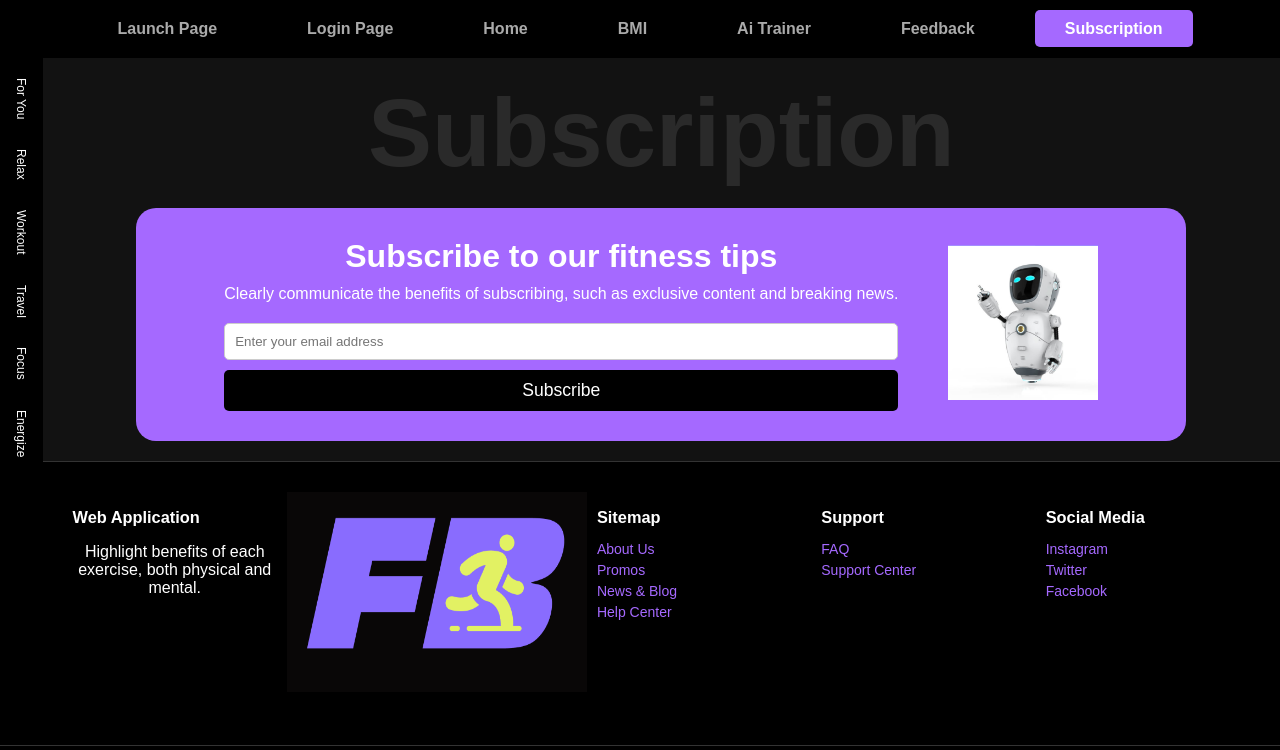
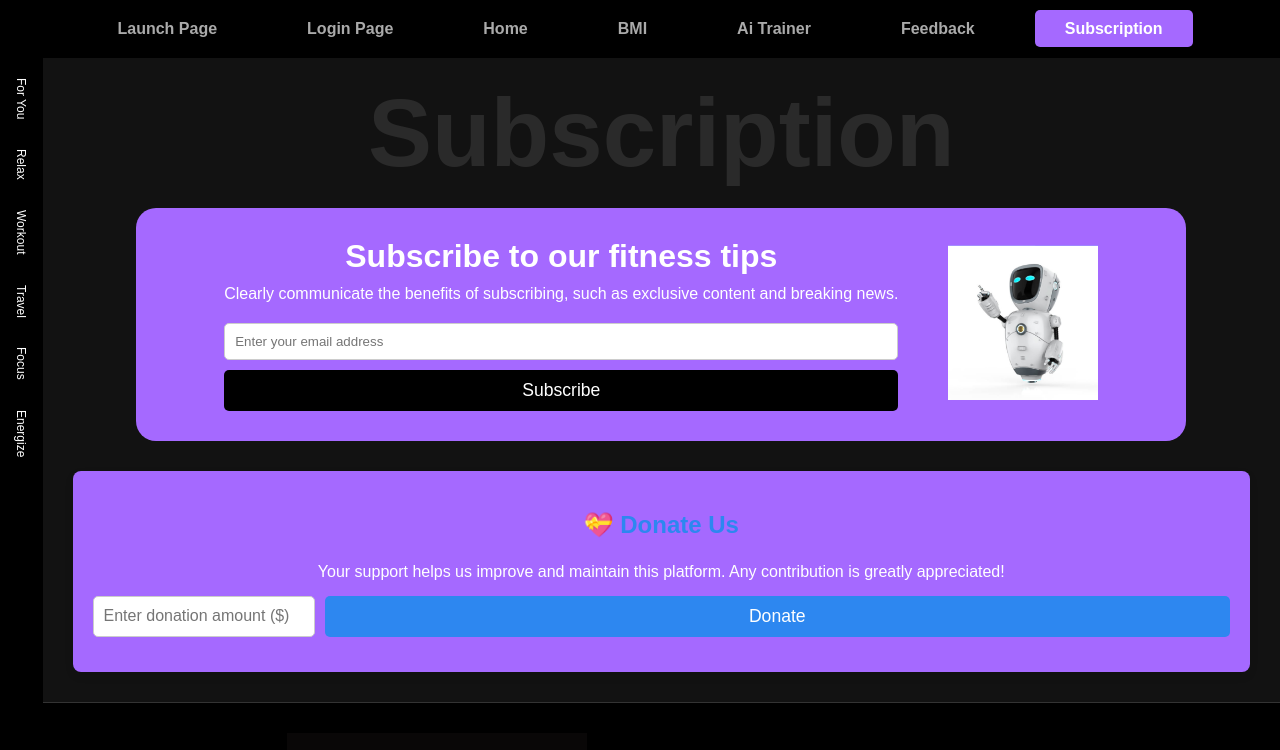
Before and after one commit to hassaanafzal-ha/FITex, a React (Create React App) app: page /subscription in a window 1280 px wide. Shown: the top 750 px of the page. Built offline with nearby package versions, Linux system fonts and the light colour scheme.

Commit message:
Added 'Donate Us' & Fixes Header.css

```diff
--- a/src/components/Header.js
+++ b/src/components/Header.js
@@ -7,8 +7,8 @@ function Header() {
     <header className="header">
       <nav>
         <ul>
-        <li><NavLink to="/launchPage">Launch Page</NavLink></li>
-          <li><NavLink to="/loginPage">Login Page</NavLink></li>
+        <li><NavLink to="/launchPage"end className={({ isActive }) => (isActive ? 'active-link' : '')}>Launch Page</NavLink></li>
+          <li><NavLink to="/loginPage"end className={({ isActive }) => (isActive ? 'active-link' : '')}>Login Page</NavLink></li>
           <li><NavLink to="/homePage" end className={({ isActive }) => (isActive ? 'active-link' : '')}>Home</NavLink></li>
           <li><NavLink to="/BMI" className={({ isActive }) => (isActive ? 'active-link' : '')}>BMI</NavLink></li>
           <li><NavLink to="/AITrainer" className={({ isActive }) => (isActive ? 'active-link' : '')}>Ai Trainer</NavLink></li>
--- a/src/components/HomePage.css
+++ b/src/components/HomePage.css
@@ -55,11 +55,12 @@
 /* Current Date Section */
 .current-date {
   font-size: 20px;
-  color: #fbee65;
+  color:#9a63e9;
   font-weight: 600;
   margin-bottom: 20px;
   text-align: center;
 }
+
 /* Cards Section */
 .cards-section {
   display: flex;
@@ -159,18 +160,19 @@
 
 .profile-button {
   background: #7b68ee;
-  size: 1cap;
+  max-width:fit-content;
+  size: 3cap;
   color: #fff;
   padding: 10px 20px;
   border: none;
-  border-radius: 5px;
+  border-radius: 10px;
   font-size: 1rem;
   cursor: pointer;
   transition: background 0.3s;
 }
 
 .profile-button:hover {
-  background: #4b4b92;
+  background: #050507;
 }
 
 .emoji img {
@@ -220,7 +222,7 @@
 }
 
 .daily-tip {
-  background-color: #9a63e9;
+  background-color: #7b68ee;
   padding: 15px;
   margin: 20px 0;
   border-radius: 8px;
@@ -229,13 +231,15 @@
 }
 
 .daily-tip h2 {
-  color: #f9c006;
+  color: #d0d0d0;
+  font-weight: bolder;
   font-size: 24px;
   border-color: #000;
   margin-bottom: 10px;
 }
 
 .daily-tip p {
+  background-color: #7b68ee;
   color: #000000;
   font-size: 20px;
 }
--- a/src/components/Subscription.css
+++ b/src/components/Subscription.css
@@ -125,6 +125,62 @@ body {
     background-color: gray;
   }
 
+  .donate-us-section {
+    margin: 30px;
+    background-color:#a569ff;
+    padding: 20px;
+    border-radius: 8px;
+    box-shadow: 0 4px 8px rgba(0, 0, 0, 0.1);
+    text-align: center;
+  }
+
+  .donate-us-section h2 {
+    font-size: 24px;
+    color: #2d87f0;
+    border-color: black black;
+  }
+
+  .donate-us-section p {
+    font-size: 16px;
+    background-color: #a569ff;
+    color: white;
+    margin-bottom: 15px;
+  }
+
+  .donate-input {
+    display: flex;
+    justify-content: center;
+    gap: 10px;
+    margin-bottom: 15px;
+  }
+
+  .donate-input input {
+    width: 200px;
+    padding: 10px;
+    font-size: 16px;
+    border: 1px solid #ccc;
+    border-radius: 5px;
+  }
+
+  .donate-input button {
+    background-color: #2d87f0;
+    color: white;
+    padding: 10px 20px;
+    border: none;
+    border-radius: 5px;
+    cursor: pointer;
+  }
+
+  .donate-input button:hover {
+    background-color: #2162b0;
+  }
+
+  .thank-you-message {
+    font-size: 18px;
+    color: #28a745;
+    margin-top: 10px;
+  }
+
   /* Image Styling */
   .subscribe-image img {
     max-width: 150px;
--- a/src/components/Subscription.js
+++ b/src/components/Subscription.js
@@ -6,6 +6,8 @@ import logo from "./images/logo.png";
 const Subscription = () => {
   const [email, setEmail] = useState('');
   const [isSubscribed, setIsSubscribed] = useState(false);
+  const [donationAmount, setDonationAmount] = useState('');
+  const [donationMessage, setDonationMessage] = useState('');
 
   const handleEmailChange = (e) => {
     setEmail(e.target.value);
@@ -16,6 +18,19 @@ const Subscription = () => {
       setIsSubscribed(true); // Trigger the subscription message
     } else {
       alert("Please enter a valid email.");
+    }
+  };
+
+  const handleDonationChange = (e) => {
+    setDonationAmount(e.target.value);
+  };
+
+  const handleDonate = () => {
+    if (donationAmount && Number(donationAmount) > 0) {
+      setDonationMessage(`Thank you for donating $${donationAmount}!`);
+      setDonationAmount(''); // Reset donation input
+    } else {
+      alert("Please enter a valid donation amount.");
     }
   };
 
@@ -50,6 +65,22 @@ const Subscription = () => {
           <p>You will receive daily updates!</p>
         </div>
       )}
+
+      {/* Donate Us Section */}
+      <div className="donate-us-section">
+        <h2>💝 Donate Us</h2>
+        <p>Your support helps us improve and maintain this platform. Any contribution is greatly appreciated!</p>
+        <div className="donate-input">
+          <input
+            type="number"
+            placeholder="Enter donation amount ($)"
+            value={donationAmount}
+            onChange={handleDonationChange}
+          />
+          <button onClick={handleDonate}>Donate</button>
+        </div>
+        {donationMessage && <p className="thank-you-message">{donationMessage}</p>}
+      </div>
 
       {/* Footer Section */}
       <footer className="footer">
```
